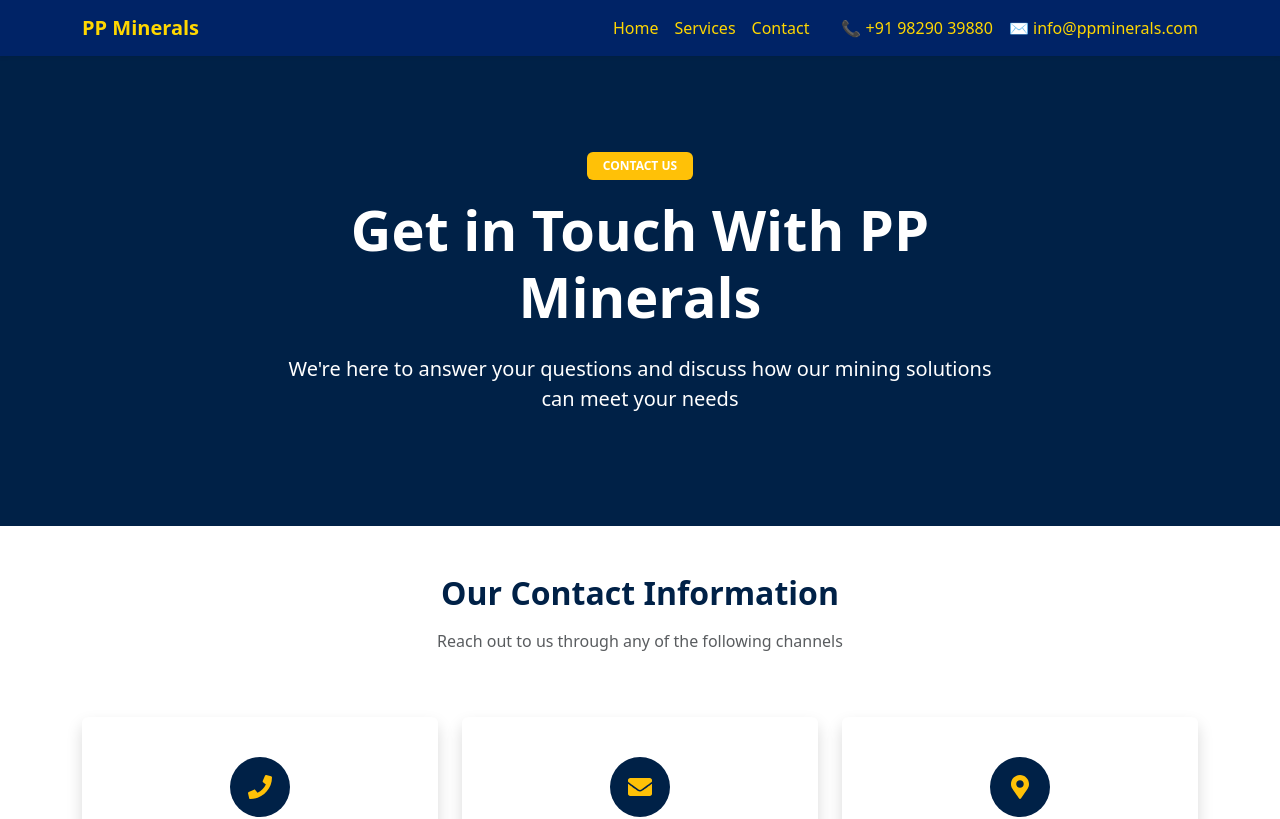
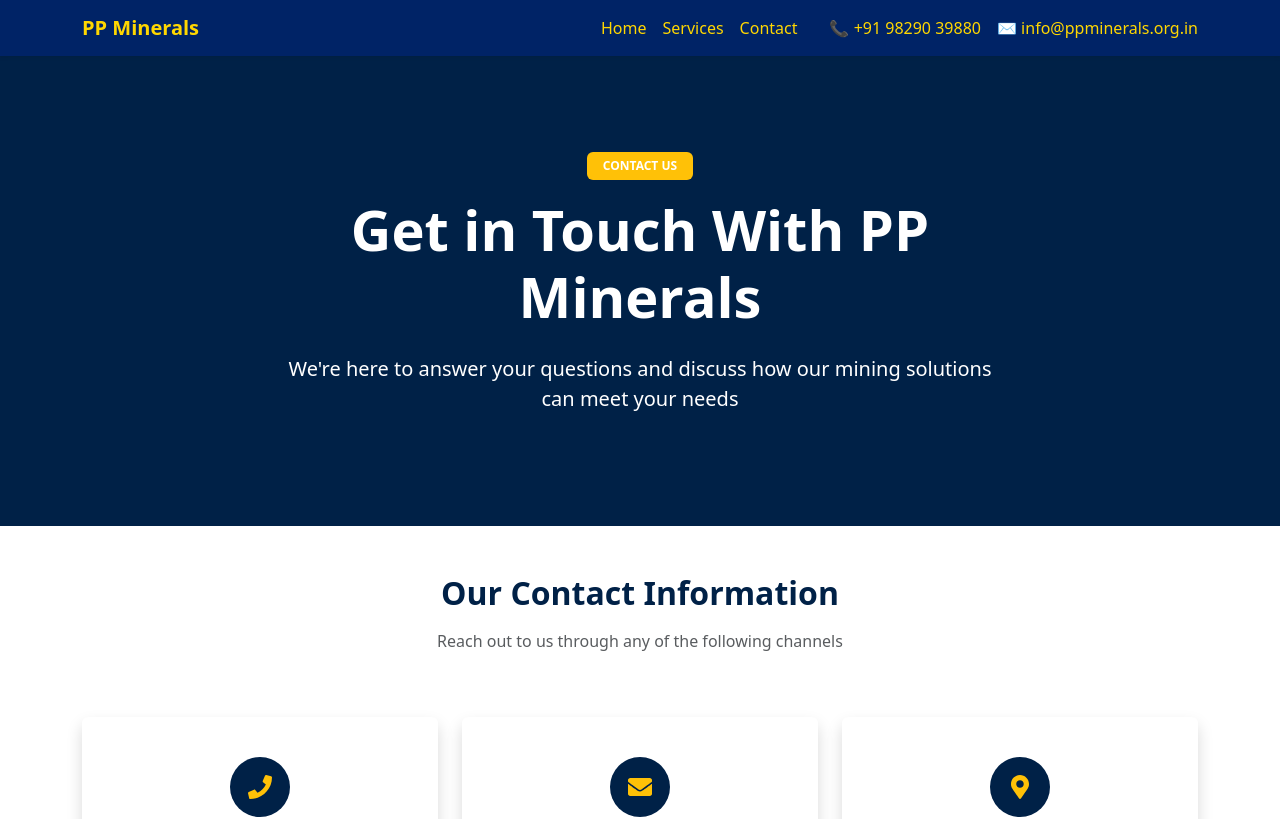
Before and after one commit to ppminerals/PP-Minerals, a React (Vite) app in the folder frontend/: page /contact in a window 1280 px wide. Shown: the top 819 px of the page. Built offline with nearby package versions, Linux system fonts and the light colour scheme.

Commit message:
header and bio

```diff
--- a/frontend/src/Components/NewHome.jsx
+++ b/frontend/src/Components/NewHome.jsx
@@ -91,7 +91,7 @@
       name: "Rhythm Jain",
       role: "Co-Founder",
       image: "/images/rytham.jpeg",
-      description: "Rhythm Jain is a seasoned professional with expertise in strategic decision-making and customer acquisition. A qualified Company Secretary and Lawyer, she leverages her legal acumen to drive business growth. Her entrepreneurial spirit has paved the way for her to become one of the pioneer women in Mining Industry."
+      description: "Rhythm Jain is a seasoned professional with expertise in strategic decision-making and customer acquisition. As a qualified Company Secretary and Lawyer, she leverages her legal acumen to drive business growth. With a passion for investing and venture capital, she serves as a Director and Partner in prominent finance and venture capital firms in India. Her entrepreneurial spirit has paved the way for her to become one of the pioneer women in Mining Industry."
     }
   ];
 
--- a/frontend/src/Layout/Header.jsx
+++ b/frontend/src/Layout/Header.jsx
@@ -48,7 +48,7 @@
               📞 +91 98290 39880
             </span>
             <span className="contact-info">
-              ✉️ info@ppminerals.com
+              ✉️ info@ppminerals.org.in
             </span>
           </div>
         </div>
```
